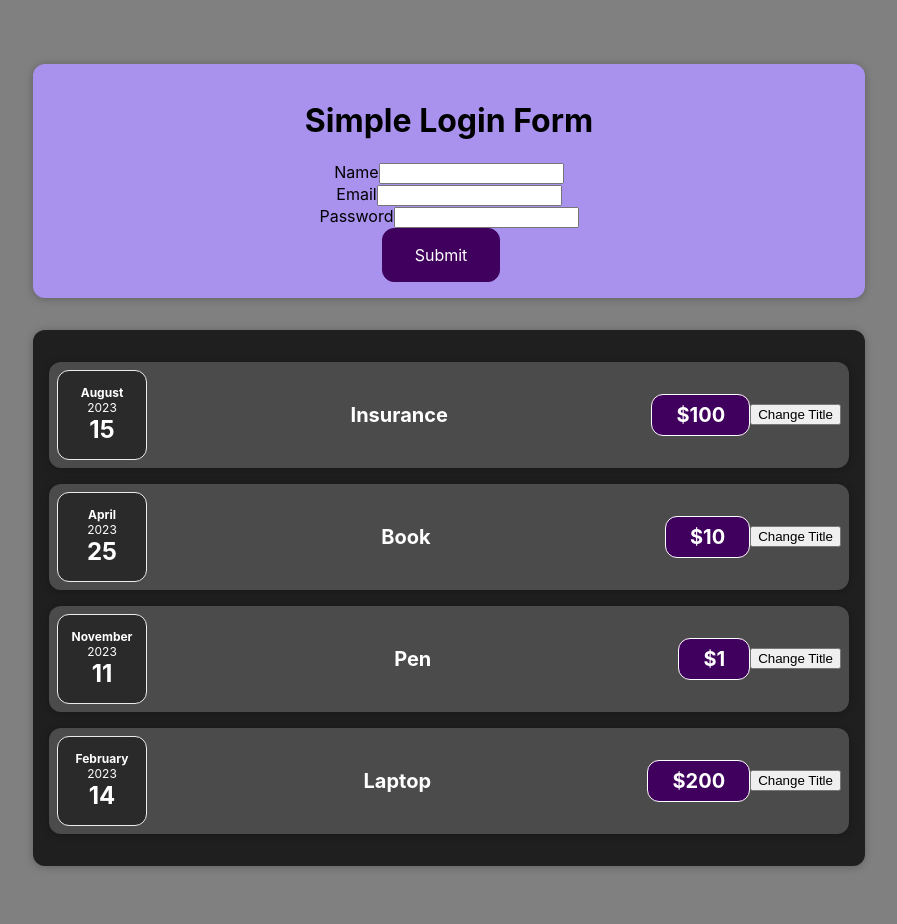
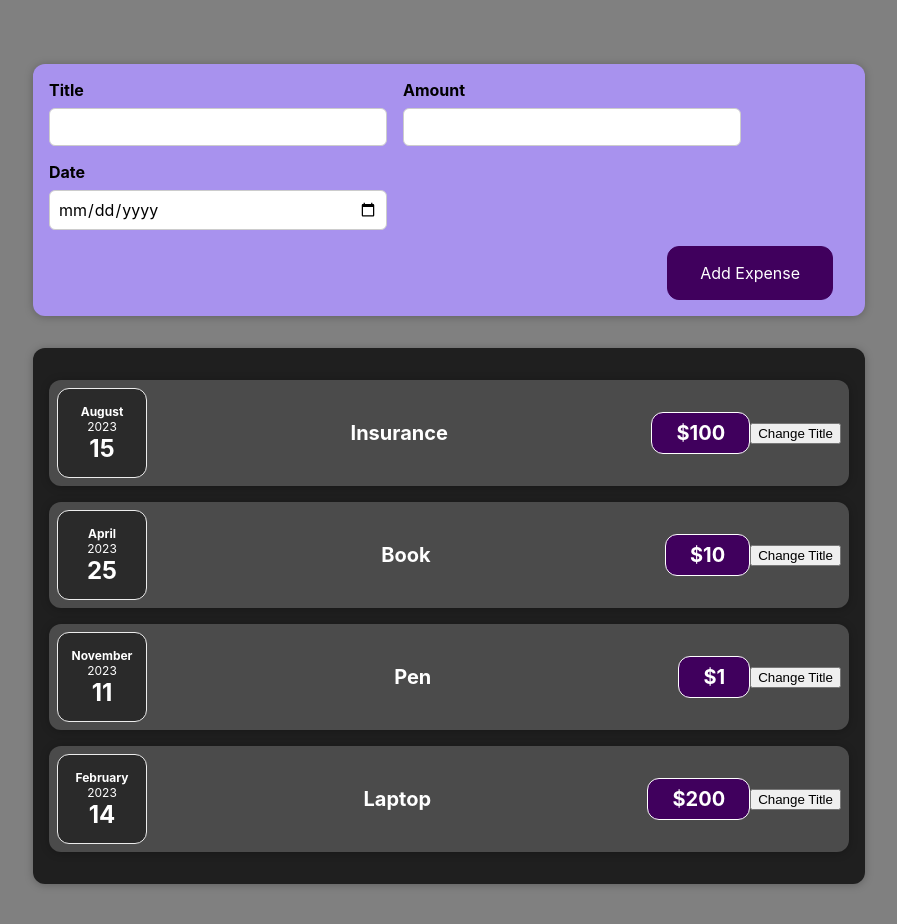
Before and after one commit to Abu-Faizan-Omer/first-reactjs, a React (Vite) app: page / in a window 1280 px wide. Shown: the top 924 px of the page, without its empty margins (191-1088 px from the left). Built offline with nearby package versions, Linux system fonts and the light colour scheme.

Commit message:
DATA Child to parent

```diff
--- a/src/components/NewExpense/ExpenseForm.jsx
+++ b/src/components/NewExpense/ExpenseForm.jsx
@@ -1,7 +1,7 @@
 import React, { useState } from "react";
 import "./ExpenseForm.css";
 
-const ExpenseForm = () => {
+const ExpenseForm = (props) => {
  const [enteredTitle, setEnteredTitle] = useState("");
   const [enteredAmount, setEnteredAmount] = useState("")
   const [enterdDate,setenteredDate]=useState("")
@@ -21,9 +21,10 @@ const ExpenseForm = () => {
     const expenseData = {
       title: enteredTitle,
       amount: enteredAmount,
-      date: new Date(enterdDate)
+      date: new Date(enterdDate),
     };
-    console.log(expenseData);
+
+    props.onSaveExpenseData(expenseData);
 
     //reset form
     setEnteredTitle("")
--- a/src/components/NewExpense/NewExpense.jsx
+++ b/src/components/NewExpense/NewExpense.jsx
@@ -4,9 +4,13 @@ import FormikForm from "./FormikForm";
 import "./NewExpense.css";
 
 const NewExpense = () => {
+    const saveExpenseDataHandler = (enterdExpenseData) => {
+        console.log(enterdExpenseData)
+  }
   return (
     <div className="new-expense">
-      <FormikForm />
+      <ExpenseForm onSaveExpenseData={saveExpenseDataHandler} />
+     {/*  <FormikForm/> */}
     </div>
   );
 };
```
